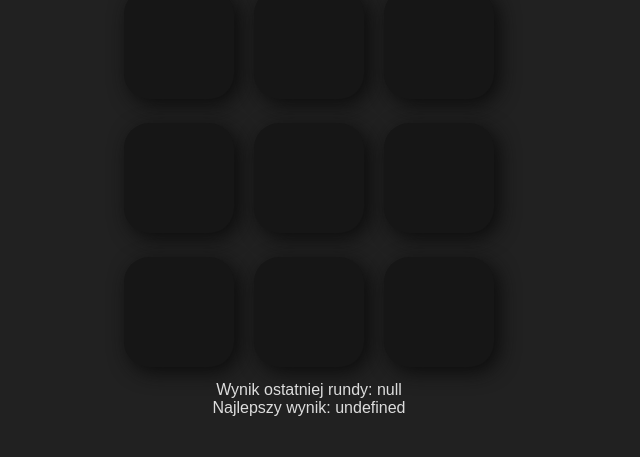
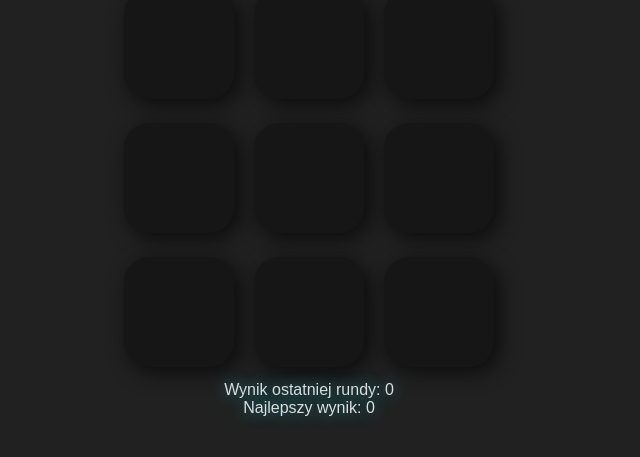
Before and after one commit to cypekdev/memory-game, a plain HTML site: page index.html in a window 1280 px wide. Both pictures are taken after a click on the button "START". Shown: the part 79-536 px from the top of the page, without its empty margins (331-971 px from the left). Drawn offline with Linux system fonts and the light colour scheme.

Commit message:
The "last" commit...

```diff
--- a/js/game.js
+++ b/js/game.js
@@ -13,8 +13,8 @@ let sequence_is_presented = false;  // Przechowuje informacje, czy klikanie w pr
 let round = 1;                      // numer rundy
 let order = [];                     // tablica order
 let index_of_order = 0;             // Aktualny index tablicy order
-let last_round_result;              // TODO
-let best_result;                    // TODO
+let last_round_result;
+let best_result;
 
 function clicked_field(field) {  // 9 user interaction
   if (sequence_is_presented) {
@@ -37,11 +37,17 @@ function clicked_field(field) {  // 9 user interaction
       if ((index_of_order + 1) >= order.length) {
         round++;
         index_of_order = 0;
+
         setTimeout(start, 400);
       } else {
         index_of_order++;
       }
     } else {
+      localStorage.setItem('last_round_result', (round - 1));
+      last_round_result = localStorage.getItem('last_round_result');
+      if (last_round_result > best_result) {
+        localStorage.setItem('best_result', (round - 1));
+      }
       wrong_answer(field);
       good_answer(order[index_of_order]);
       round = 1;
@@ -55,7 +61,17 @@ function clicked_field(field) {  // 9 user interaction
 
 function start() {  // 1 (user interaction); 10; 11
   sequence_is_presented = false;
-  last_round_result = localStorage.getItem('');  // TODO
+  // last_round_result = localStorage.getItem('');  // TODO
+
+  last_round_result = localStorage.getItem('last_round_result');
+  best_result = localStorage.getItem('best_result');
+
+  if (last_round_result === null) {
+    last_round_result = 0;
+  }
+  if (best_result === null) {
+    best_result = 0;
+  }
 
   document.querySelector('body').innerHTML = `<div id="round_counter">Runda ${round}</div>` + '<div id="cards"><div class="card" id="card1" onclick="clicked_field(1)"></div><div class="card" id="card2" onclick="clicked_field(2)"></div><div class="card" id="card3" onclick="clicked_field(3)"></div><div class="card" id="card4" onclick="clicked_field(4)"></div><div class="card" id="card5" onclick="clicked_field(5)"></div><div class="card" id="card6" onclick="clicked_field(6)"></div><div class="card" id="card7" onclick="clicked_field(7)"></div><div class="card" id="card8" onclick="clicked_field(8)"></div><div class="card" id="card9" onclick="clicked_field(9)"></div></div>' + `<div class="statistics">Wynik ostatniej rundy: ${last_round_result}</div><div class="statistics">Najlepszy wynik: ${best_result}</div>`;
   function draw_order(round) {  // 3
--- a/style/style.css
+++ b/style/style.css
@@ -113,7 +113,9 @@ div#cards {
   background-color: var(--wrongAnswerColor);
 }
 div#round_counter {
-  text-align: center;
   font-size: 50px;
   text-shadow: 0 0 15px#2394a3;
 }
+div.statistics {
+  text-shadow: 0 0 15px#2394a3;
+}
```
Also changed, not shown: textureAtlas.png (deleted).
